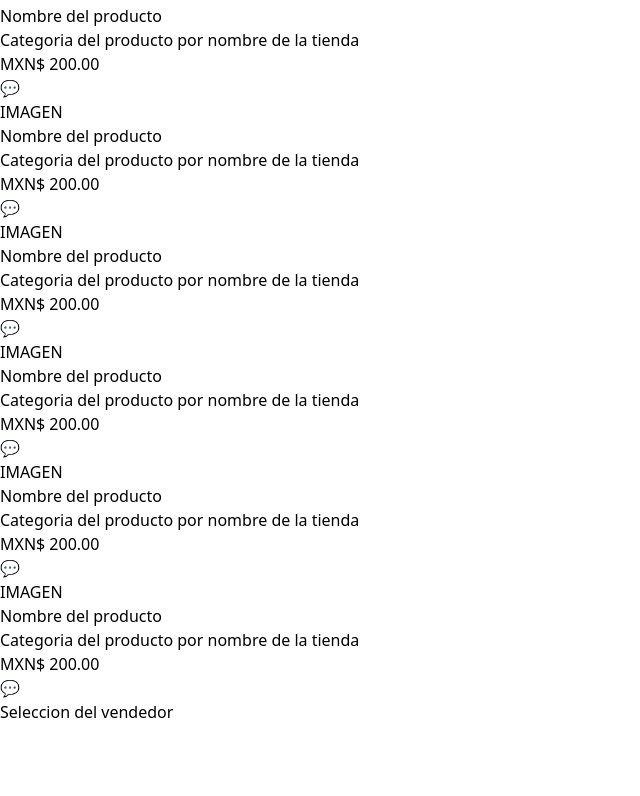
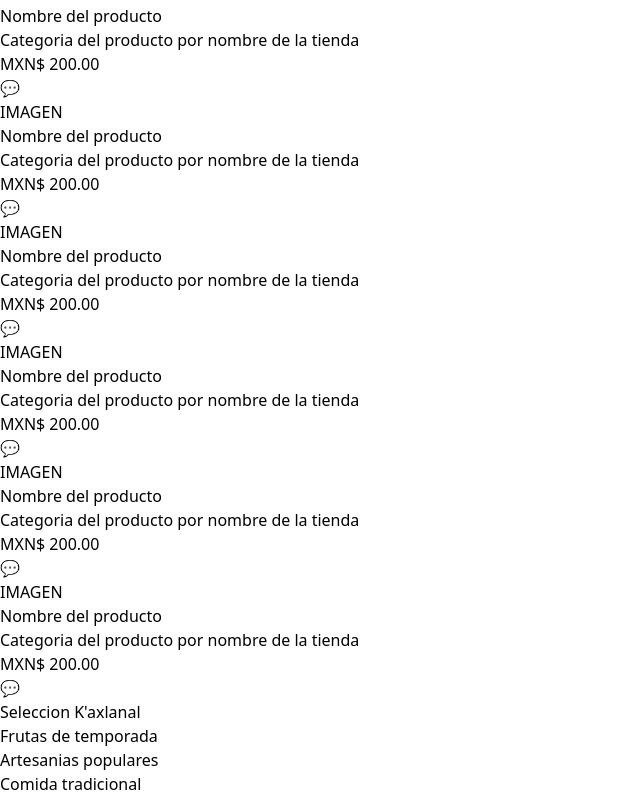
Before and after one commit to ElizabethCT26/K-axlanal, a React (Vite) app in the folder frontend/: page / in a window 1280 px wide. Shown: the part 2084-2880 px from the top of the page, without its empty margins (0-640 px from the left). Before the commit the page ends 2808 px from the top, so only its background shows below. Built offline with nearby package versions, Linux system fonts and the light colour scheme.

Commit message:
Pagina de inicio parte 2/3

```diff
--- a/frontend/src/pages/Main.jsx
+++ b/frontend/src/pages/Main.jsx
@@ -31,48 +31,35 @@ function ProfileStore (){
         <ProductCards/>
        <div className="w-full flex px-[5vw] ">
             <div className="mb-[1%] font-normal w-[14vw] border-b-2 border-b-[#341CA7]  py-[.4vh]">
-                <h1 className="font-normal  mx-[.3vw] ">Seleccion del vendedor</h1>
+                <h1 className="font-normal  mx-[.3vw] ">Seleccion K'axlanal</h1>
             </div>
         </div>
         <div className=" w-full flex flex-wrap justify-center ">
             <div className="w-[89vw] flex flex-wrap justify-between">
-                <div className="flex flex-wrap justify-between w-[31vw]">
-                    <div className="bg-[#D9D9D9] w-[31vw] h-[35vh]">
+                <div className="w-[30%] h-[50vh] bg-[#F5F5F5] flex flex-wrap ">
+                    <div className="h-[15%] w-full flex items-center px-[1.5vw]">
+                        <h2>Frutas de temporada</h2>
                     </div>
-                    <div className="h-[26vh] w-[14.7vw] bg-[#D9D9D9] self-end">
-
-                    </div>
-                    <div className="h-[26vh] w-[14.7vw] bg-[#D9D9D9] self-end">
-
-                    </div>
-
-                </div>
-                <div className="flex flex-wrap justify-between w-[56vw] gap-3">
-                    <div className="bg-[#D9D9D9] w-[13vw] h-[20vh]">
-                    </div>
-                    <div className="bg-[#D9D9D9] w-[13vw] h-[20vh]">
-                    </div>
-                    <div className="bg-[#D9D9D9] w-[13vw] h-[20vh]">
-                    </div>
-                    <div className="bg-[#D9D9D9] w-[13vw] h-[20vh]">
-                    </div>
-                    <div className="bg-[#D9D9D9] w-[13vw] h-[20vh]">
-                    </div>
-                    <div className="bg-[#D9D9D9] w-[13vw] h-[20vh]">
-                    </div>
-                    <div className="bg-[#D9D9D9] w-[13vw] h-[20vh]">
-                    </div>
-                    <div className="bg-[#D9D9D9] w-[13vw] h-[20vh]">
-                    </div>
-                    <div className="bg-[#D9D9D9] w-[13vw] h-[20vh]">
-                    </div>
-                    <div className="bg-[#D9D9D9] w-[13vw] h-[20vh]">
-                    </div>
-                    <div className="bg-[#D9D9D9] w-[13vw] h-[20vh]">
-                    </div>
-                    <div className="bg-[#D9D9D9] w-[13vw] h-[20vh]">
+                    <div className="w-full h-[85%] bg-[#D9D9D9] border-t-2 border-[#4525D2]">
                     </div>
                 </div>
+
+                <div className="w-[30%] h-[50vh] bg-[#F5F5F5] flex flex-wrap ">
+                    <div className="h-[15%] w-full flex items-center px-[1.5vw]">
+                        <h2>Artesanias populares</h2>
+                    </div>
+                    <div className="w-full h-[85%] bg-[#D9D9D9] border-t-2 border-[#4525D2]">
+                    </div>
+                </div>
+
+                <div className="w-[30%] h-[50vh] bg-[#F5F5F5] flex flex-wrap ">
+                    <div className="h-[15%] w-full flex items-center px-[1.5vw]">
+                        <h2>Comida tradicional</h2>
+                    </div>
+                    <div className="w-full h-[85%] bg-[#D9D9D9] border-t-2 border-[#4525D2]">
+                    </div>
+                </div>
+
             </div>
         </div>
 
```
